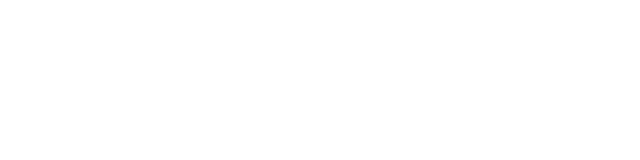
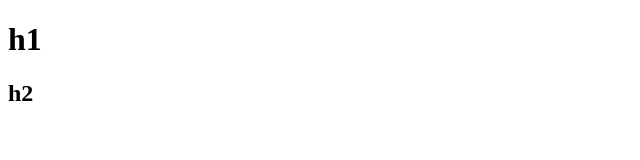
Before and after one commit to Marikazia/reactappunit02, a React (Create React App) app: page / in a window 1280 px wide. Shown: the top 160 px of the page, without its empty margins (0-640 px from the left). Built offline with nearby package versions, Linux system fonts and the light colour scheme.

Commit message:
header content

```diff
--- a/src/Header/Header.js
+++ b/src/Header/Header.js
@@ -1,8 +1,8 @@
 function Header() {
 	return(
 		<div className="">
-			<h1></h1>
-			<h2></h2>
+			<h1>h1</h1>
+			<h2>h2</h2>
 		</div>
 	);
 }
```
